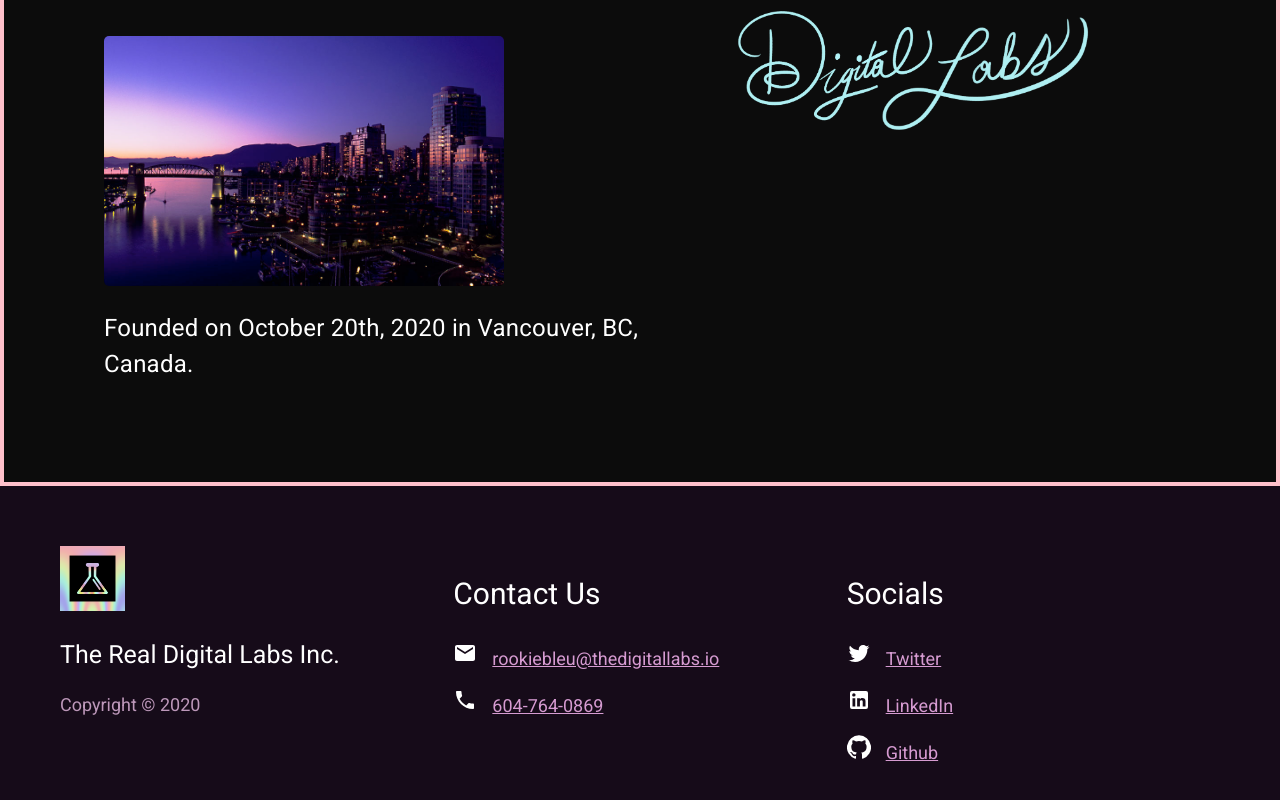
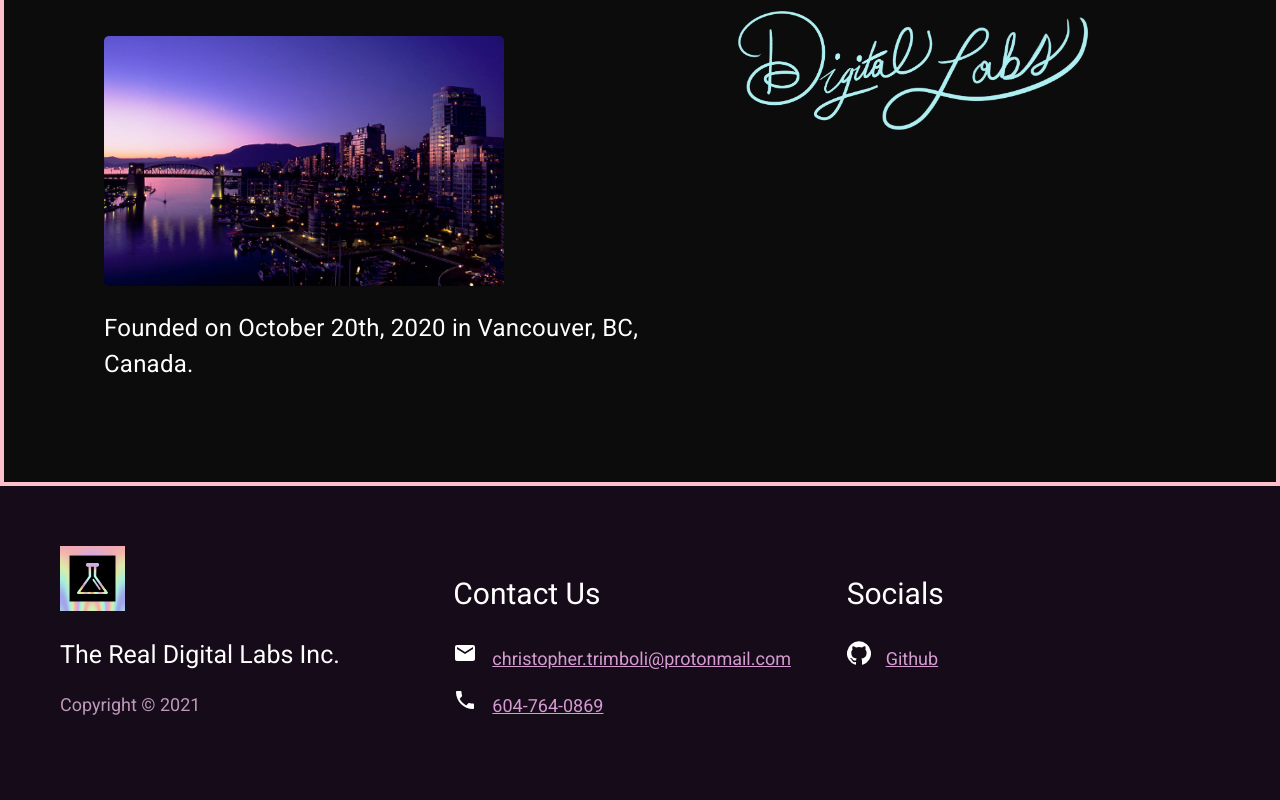
Before and after one commit to the-digital-labs/thedigitallabs.io, a React (Create React App) app: page / in a window 1280 px wide. Shown: the part 6081-6881 px from the top of the page. Built offline with nearby package versions, Linux system fonts and the light colour scheme.

Commit message:
remove / update contacts / socials

```diff
--- a/src/components/Footer.js
+++ b/src/components/Footer.js
@@ -56,12 +56,12 @@ const Footer = (props) => {
         <Grid item lg={4} md={4} sm={12} xs={12} className={classes.gridItem}>
           <img src={logo} className={classes.logo} alt="footer-logo" />
           <p className={classes.brand + ' footer-brand'}>The Real Digital Labs Inc.</p>
-          <p className={classes.copyright}>Copyright &copy; 2020</p>
+          <p className={classes.copyright}>Copyright &copy; 2021</p>
         </Grid>
         <Grid item lg={4} md={4} sm={12} xs={12} className={classes.gridItem}>
           <p className={classes.contact}>Contact Us</p>
           <MailIcon className={classes.contactIcon} />
-          <a className={classes.email} href="mailto:rookiebleu@thedigitallabs.io">rookiebleu@thedigitallabs.io</a>
+          <a className={classes.email} href="mailto:christopher.trimboli@protonmail.com">christopher.trimboli@protonmail.com</a>
           <br/>
           <br/>
           <PhoneIcon className={classes.contactIcon} />
@@ -69,14 +69,6 @@ const Footer = (props) => {
         </Grid>
         <Grid item lg={4} md={4} sm={12} xs={12} className={classes.gridItem}>
           <p className={classes.contact}>Socials</p>
-          <TwitterIcon className={classes.socialIcon} />
-          <a className={classes.email} href="https://twitter.com/TheDigitalLabs">Twitter</a>
-          <br/>
-          <br/>
-          <LinkedInIcon className={classes.socialIcon} />
-          <a className={classes.email} href="https://www.linkedin.com/company/the-digital-labs/">LinkedIn</a>
-          <br/>
-          <br/>
           <GitHubIcon className={classes.socialIcon} />
           <a className={classes.email} href="https://github.com/the-digital-labs">Github</a>
         </Grid>
```
